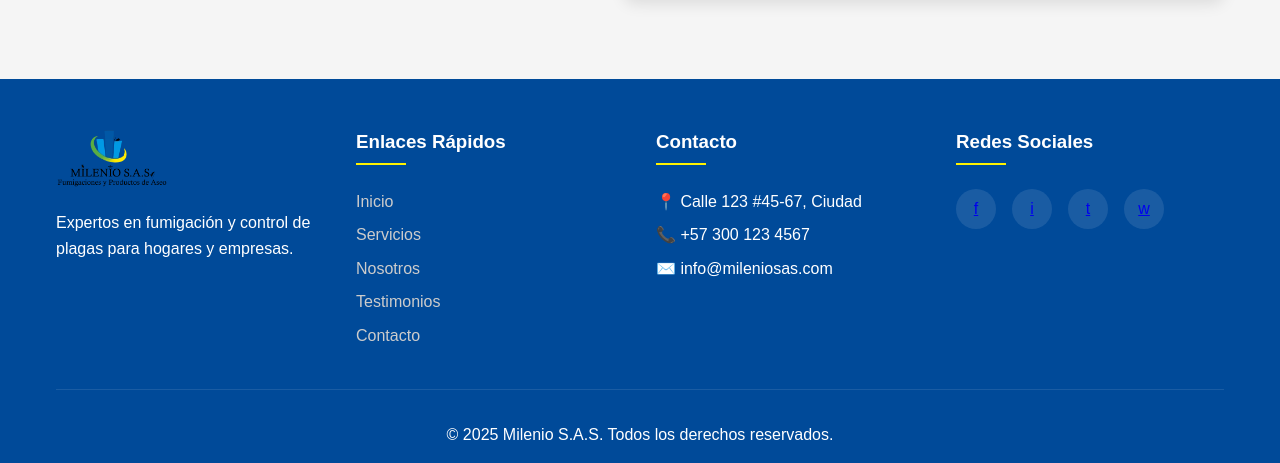
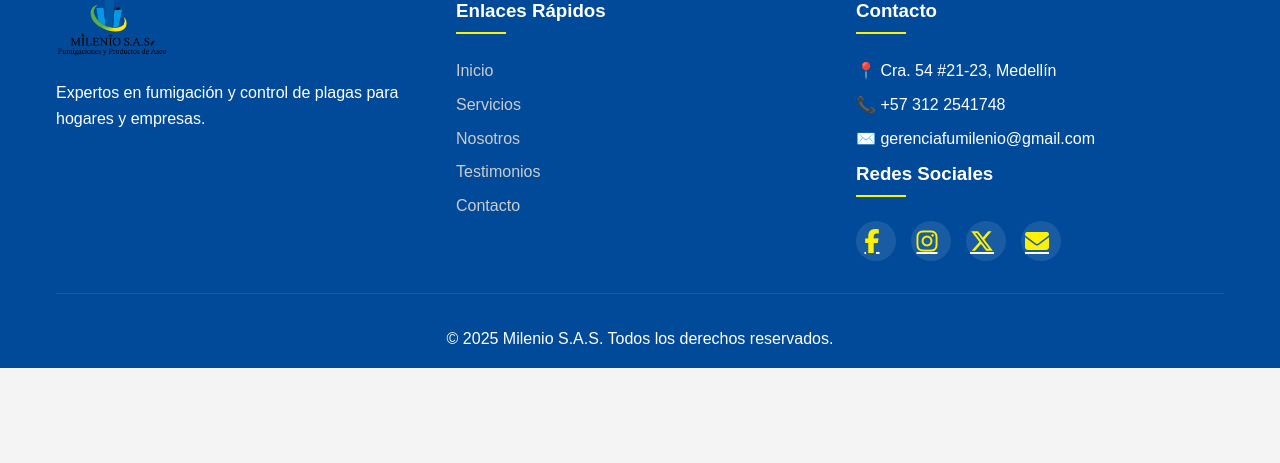
Before and after one commit to PipeG222/MilenioWeb, a Django app: page / in a window 1280 px wide. Shown: the part 3668-4131 px from the top of the page. After the commit the page ends 4036 px from the top, so only its background shows below. Run offline with Django 5.2, Linux system fonts and the light colour scheme.

Commit message:
Actualizar información de contacto en el pie de página y sección de contacto, mejorando la accesibilidad y precisión de los datos.

```diff
--- a/public_web/templates/public_web/base.html
+++ b/public_web/templates/public_web/base.html
@@ -56,17 +56,25 @@
             </div>
             <div class="footer-contact">
                 <h3>Contacto</h3>
-                <p>📍 Calle 123 #45-67, Ciudad</p>
-                <p>📞 +57 300 123 4567</p>
-                <p>✉️ info@mileniosas.com</p>
-            </div>
-            <div class="footer-social">
-                <h3>Redes Sociales</h3>
-                <div class="social-icons">
-                    <a href="#" class="social-icon">f</a>
-                    <a href="#" class="social-icon">i</a>
-                    <a href="#" class="social-icon">t</a>
-                    <a href="#" class="social-icon">w</a>
+                <p>📍 Cra. 54 #21-23, Medellín</p>
+                <p>📞 +57 312 2541748</p>
+                <p>✉️ gerenciafumilenio@gmail.com</p>
+                <div class="footer-social" style="color: #fff;">
+                    <h3 style="color: #fff;">Redes Sociales</h3>
+                    <div style="display: flex; gap: 15px; align-items: center;">
+                        <a href="https://facebook.com/" target="_blank" class="social-icon" aria-label="Facebook" style="color: #fff; font-size: 1.5em;">
+                            <i class="fab fa-facebook-f"></i>
+                        </a>
+                        <a href="https://instagram.com/" target="_blank" class="social-icon" aria-label="Instagram" style="color: #fff; font-size: 1.5em;">
+                            <i class="fab fa-instagram"></i>
+                        </a>
+                        <a href="https://x.com/" target="_blank" class="social-icon" aria-label="X" style="color: #fff; font-size: 1.5em;">
+                            <i class="fab fa-x-twitter"></i>
+                        </a>
+                        <a href="mailto:gerenciafumilenio@gmail.com" class="social-icon" aria-label="Email" style="color: #fff; font-size: 1.5em;">
+                            <i class="fas fa-envelope"></i>
+                        </a>
+                    </div>
                 </div>
             </div>
         </div>
--- a/public_web/templates/public_web/home.html
+++ b/public_web/templates/public_web/home.html
@@ -160,9 +160,7 @@
             </div>
         </div>
     </div>
-</section>
-
-<!-- Contact Section -->
+</section><!-- Contact Section -->
 <section class="contact" id="contact">
     <div class="container">
         <h2 class="section-title">Contáctenos</h2>
@@ -172,48 +170,72 @@
                     <div class="contact-icon">📍</div>
                     <div>
                         <h3>Dirección</h3>
-                        <p>Calle 123 #45-67, Ciudad</p>
+                        <p>Cra. 54 #21-23, Medellín</p>
                     </div>
                 </div>
                 <div class="contact-item">
                     <div class="contact-icon">📞</div>
                     <div>
                         <h3>Teléfono</h3>
-                        <p>+57 300 123 4567</p>
-                        <p>+57 1 234 5678</p>
-                    </div>
+                        <p>+57 312 2541748</p>
+                   </div>
                 </div>
                 <div class="contact-item">
                     <div class="contact-icon">✉️</div>
                     <div>
                         <h3>Correo Electrónico</h3>
-                        <p>info@mileniosas.com</p>
+                        <p>gerenciafumilenio@gmail.com</p>
                     </div>
                 </div>
                 <div class="contact-item">
                     <div class="contact-icon">🕒</div>
                     <div>
                         <h3>Horario de Atención</h3>
-                        <p>Lunes a Viernes: 8:00 AM - 6:00 PM</p>
-                        <p>Sábados: 9:00 AM - 1:00 PM</p>
+                        <p>Lunes a Viernes: 8:00 AM – 6:00 PM</p>
+                        <p>Sábados: 8:00 AM – 1:00 PM</p>
                     </div>
                 </div>
             </div>
             <iframe
-            src="https://www.google.com/maps/embed?pb=!1m18!1m12!1m3!1d3976.736164676211!2d-75.57010428523645!3d6.236486095490571!2m3!1f0!2f0!3f0!3m2!1i1024!2i768!4f13.1!3m3!1m2!1s0x8e442a1a885a3937%3A0xe9b41e6fbbdf8e4d!2sCra.%2054%20%2321-23%2C%20La%20Candelaria%2C%20Medellín%2C%20Antioquia!5e0!3m2!1ses-419!2sco!4v1714553400045!5m2!1ses-419!2sco"
-            width="600"
-            height="450"
-            style="border:0;"
-            allowfullscreen=""
-            loading="lazy"
-            referrerpolicy="no-referrer-when-downgrade"
-            class="map"
-            >
+                class="map"
+                src="https://www.google.com/maps/embed?pb=!1m18!1m12!1m3!1d3976.736164676211!2d-75.57010428523645!3d6.236486095490571!2m3!1f0!2f0!3f0!3m2!1i1024!2i768!4f13.1!3m3!1m2!1s0x8e442a1a885a3937%3A0xe9b41e6fbbdf8e4d!2sCra.%2054%20%2321-23%2C%20La%20Candelaria%2C%20Medell%C3%ADn%2C%20Antioquia!5e0!3m2!1ses-419!2sco!4v1714553400045!5m2!1ses-419!2sco"
+                style="border:0;"
+                allowfullscreen
+                loading="lazy"
+                referrerpolicy="no-referrer-when-downgrade">
             </iframe>
         </div>
     </div>
 </section>
+<style>
+    .contact-container {
+        display: flex;
+        flex-wrap: wrap;
+        gap: 2rem;
+    }
 
+    .contact-info {
+        flex: 1 1 300px;
+    }
+
+    .map {
+        flex: 1 1 300px;
+        width: 100%;
+        aspect-ratio: 16 / 9;
+        border: none; /* ya lo pusiste en style, pero puedes dejarlo aquí */
+    }
+
+    @media (max-width: 768px) {
+        .contact-container {
+            flex-direction: column;
+        }
+        .map {
+            aspect-ratio: auto;
+            height: 250px; /* o la altura que prefieras en móvil */
+        }
+        }
+
+</style>
 <script>
     // Mobile menu toggle
     document.querySelector('.mobile-menu').addEventListener('click', function() {
```
Also changed, not shown: db.sqlite3.
